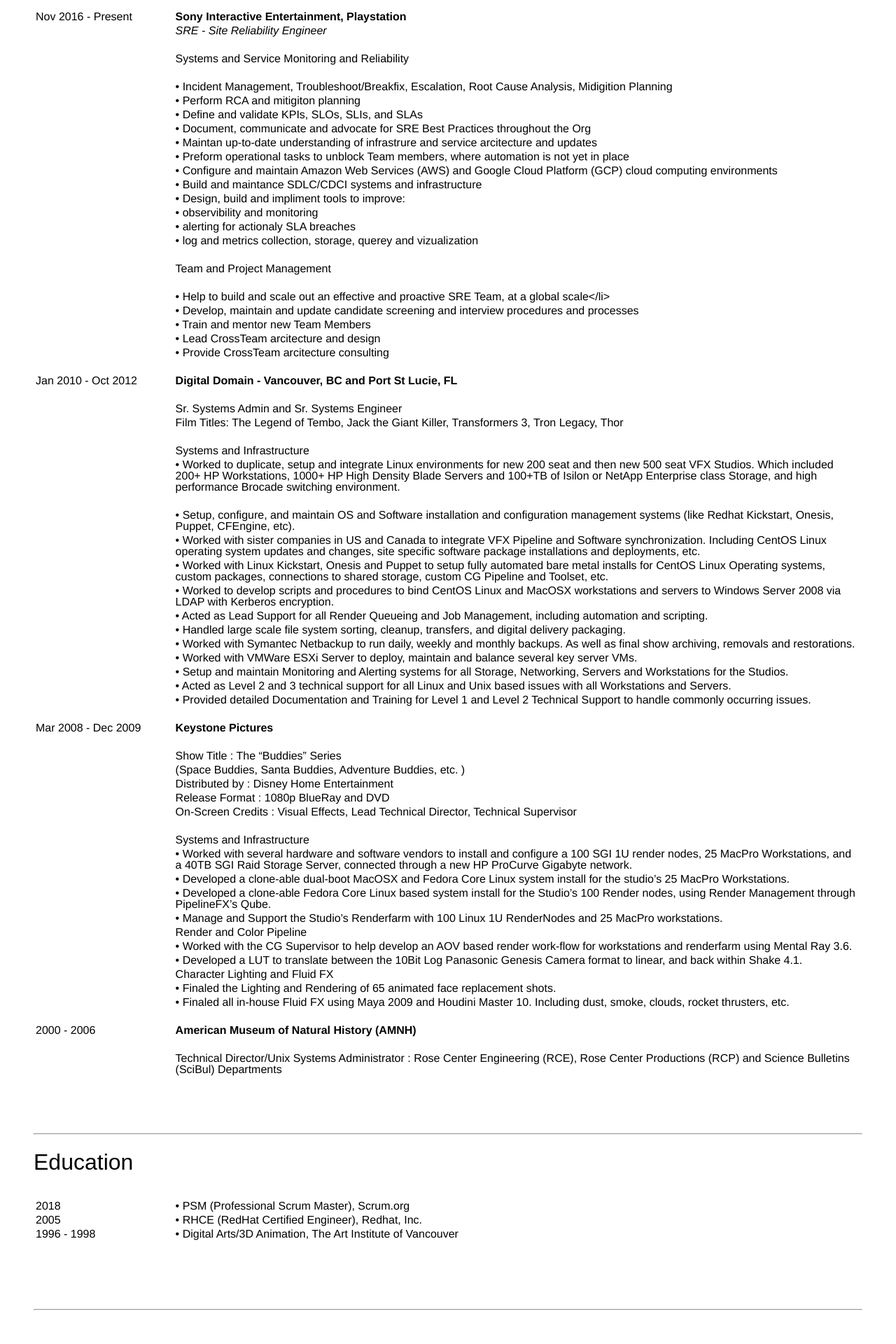
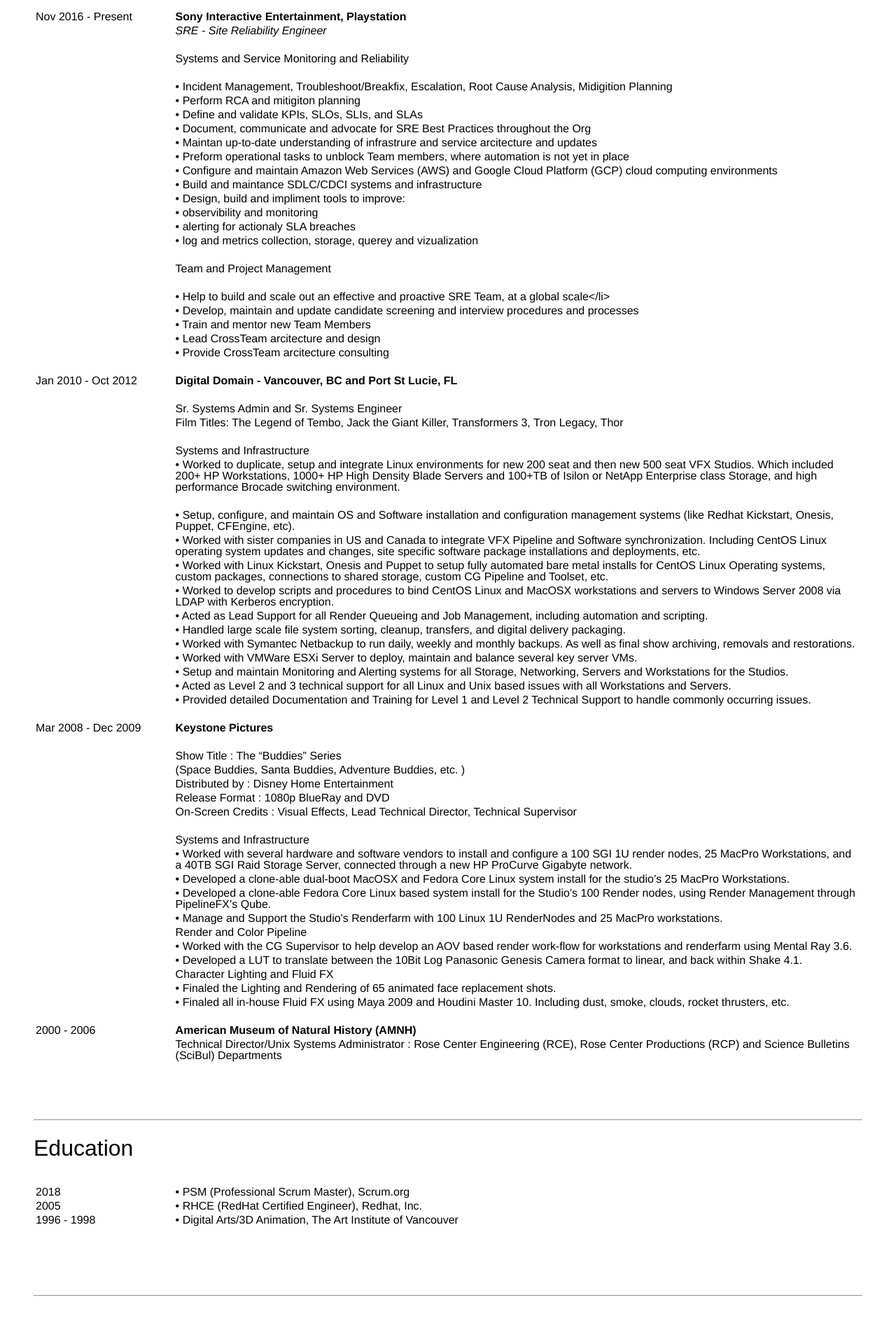
Before and after one commit to mpursley/mpursley.github.io, a Jekyll site: the page built from index_resume_sre_short.md, in a window 1280 px wide. Shown: the part 667-2587 px from the top of the page at 70% size. Built offline with Jekyll 4.4.1, drawn with Linux system fonts in a browser that asks for light colours.

Commit message:
Update index_resume_sre_short.md

```diff
--- a/index_resume_sre_short.md
+++ b/index_resume_sre_short.md
@@ -110,7 +110,6 @@
 | &nbsp;             | • Finaled all in-house Fluid FX using Maya 2009 and Houdini Master 10. Including dust, smoke, clouds, rocket thrusters, etc.
 | &nbsp;             | &nbsp;
 | 2000 - 2006        | **American Museum of Natural History (AMNH)**
-| &nbsp;             | &nbsp;
 | &nbsp;             | Technical Director/Unix Systems Administrator : Rose Center Engineering (RCE), Rose Center Productions (RCP) and Science Bulletins (SciBul) Departments
 
 <br><br><br>
```
